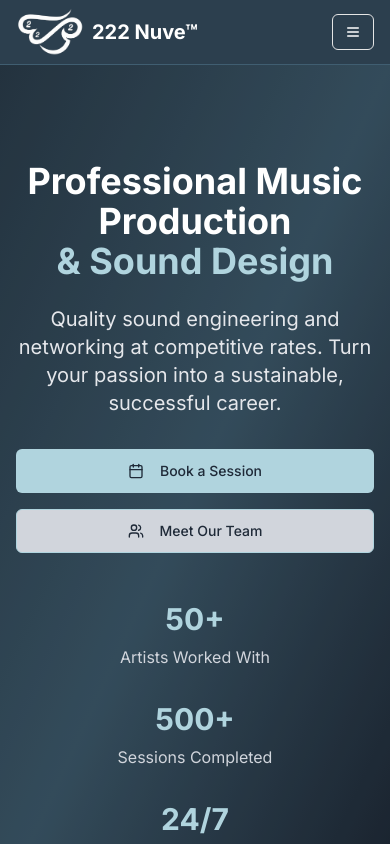
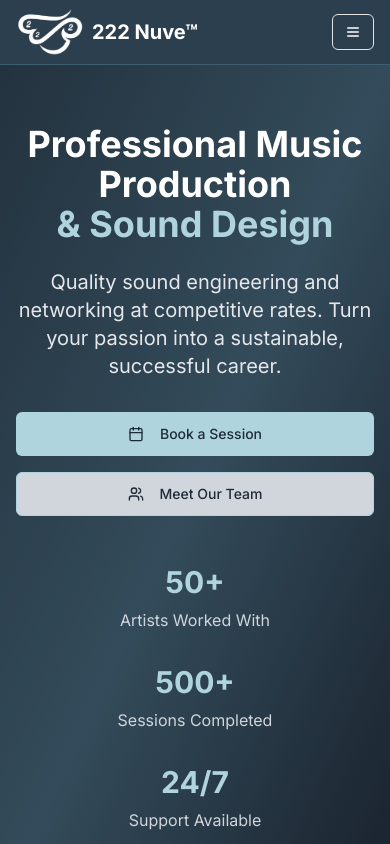
Before and after one commit to Paramethia/222-Nuve, a Next.js app: page / in a window 390 px wide. Shown: the top 844 px of the page. Built offline with nearby package versions, Linux system fonts and the light colour scheme.

Commit message:
Fix mobile design

```diff
--- a/src/app/globals.css
+++ b/src/app/globals.css
@@ -121,6 +121,13 @@ body {
     text-wrap: balance;
   }
 }
+
+/* Hero section styling for mobile */
+
+@media (max-width: 450px) {
+  .m-translation { transform: translateY(-37px) }
+}
+
 
 /* Forms styling */
 
--- a/src/components/hero.tsx
+++ b/src/components/hero.tsx
@@ -6,7 +6,7 @@ export function Hero() {
   return (
     <section className="relative bg-gradient-to-br from-deep-slate via-steel-blue to-textured-navy text-white h-screen">
       <div className="absolute inset-0 bg-black/20"></div>
-      <div className="relative max-w-7xl mx-auto px-4 sm:px-6 lg:px-8 py-24 lg:py-32">
+      <div className="m-translation relative max-w-7xl mx-auto px-4 sm:px-6 lg:px-8 py-24 lg:py-32">
         <div className="text-center">
           <h1 className="text-4xl md:text-6xl font-bold mb-6">
             Professional Music Production
```
